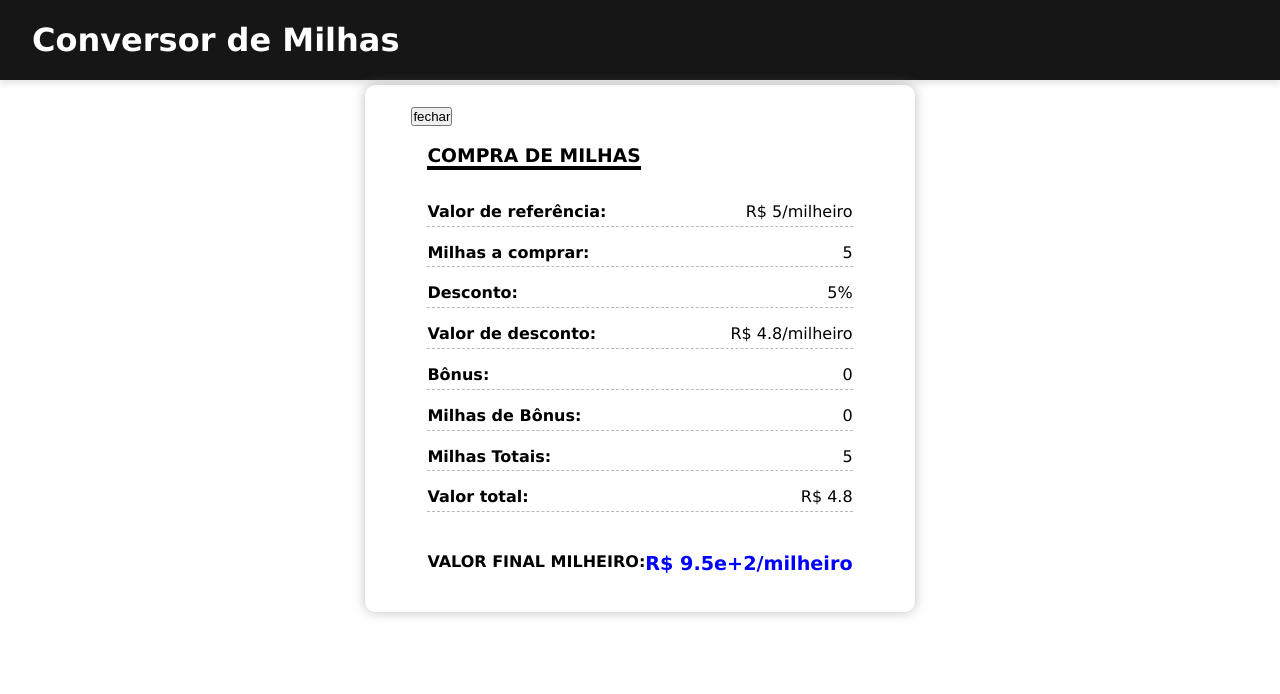
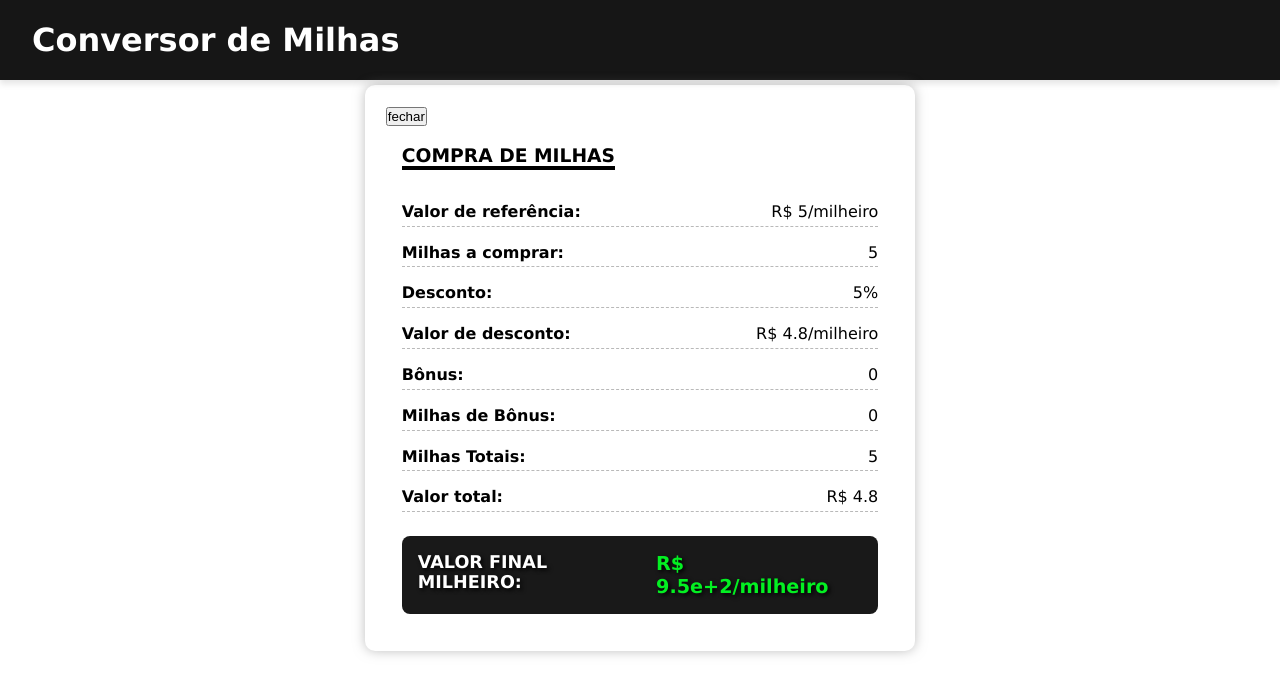
Before and after one commit to micherlane/projeto-conversor-milha, a React (Vite) app: page / in a window 1280 px wide. Both pictures are taken after typing "5", "5", "5" into the empty fields and a click on the button "CALCULAR". Shown: the top 694 px of the page. Built offline with nearby package versions, Linux system fonts and the light colour scheme.

Commit message:
Destaque no resultado.

```diff
--- a/src/Components/Resultado/styles.css
+++ b/src/Components/Resultado/styles.css
@@ -32,17 +32,23 @@
 }
 
 .valorFinalStyle {
+    background-color: rgba(0, 0, 0, 0.9);
     display: flex;
     justify-content: space-between;
     margin-top: 1.5rem;
-    padding-top: 1rem;
+    border-radius: 0.5rem;
+    padding: 1rem;
 }
 
 .valorFinalStyle p {
     font-weight: bold;
+    font-size: 1.1rem;
+    color: white;
+    text-shadow: 2px 2px 4px rgba(0, 0, 0, 1);
+
 }
 
 .valorFinalStyle .valorMilheiro {
-    color: blue;
+    color: rgb(3, 240, 34);
     font-size: 1.2rem;
 }
```
